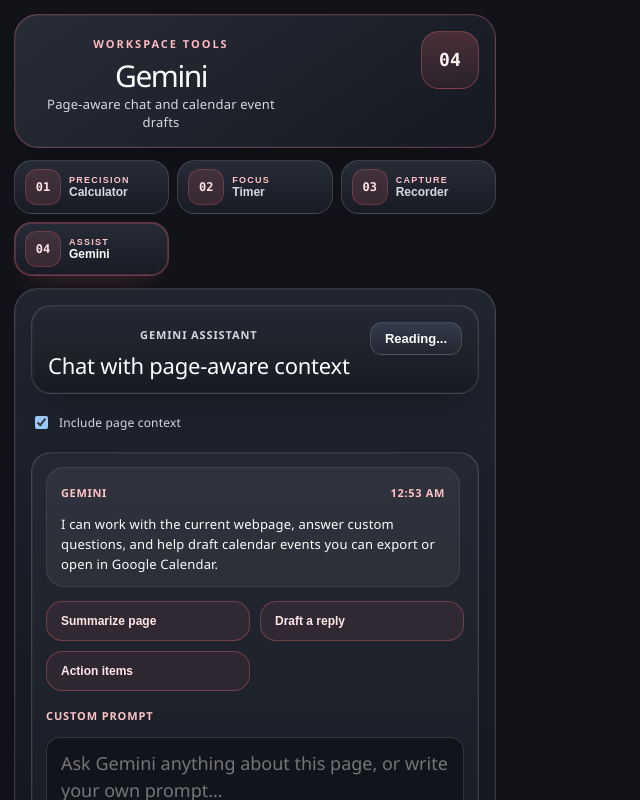
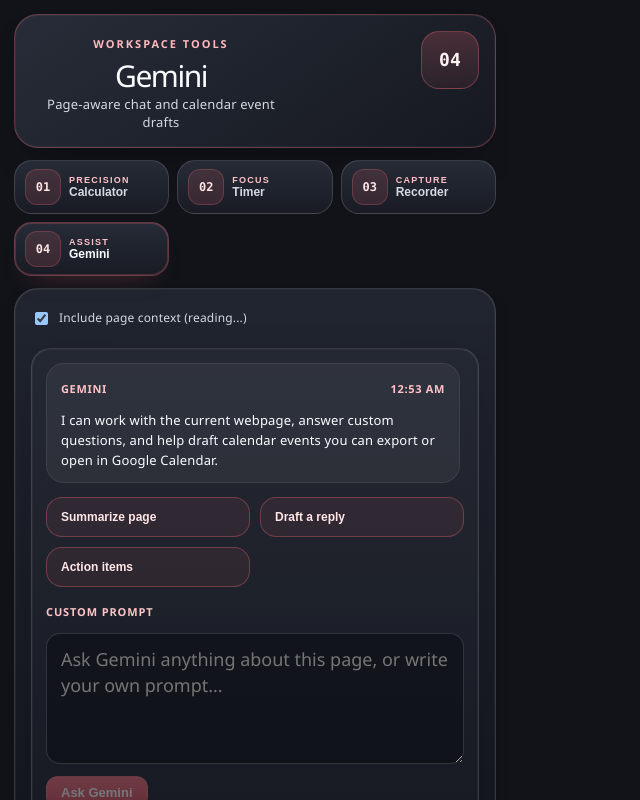
Before and after one commit to bellao314/multi-tool-extension, a React (Vite) app: page / in a window 1280 px wide. Both pictures are taken after a click on the button "Gemini". Shown: the top 800 px of the page, without its empty margins (0-640 px from the left). Built offline with nearby package versions, Linux system fonts and the light colour scheme; no server answers.

Commit message:
removed refresh page button

```diff
--- a/src/App.css
+++ b/src/App.css
@@ -397,7 +397,7 @@
   display: flex;
   flex-direction: column;
   gap: 10px;
-  max-height: 280px;
+  max-height: 300px;
   overflow-y: auto;
   padding-right: 4px;
 }
--- a/src/components/gemini/Gemini.jsx
+++ b/src/components/gemini/Gemini.jsx
@@ -107,8 +107,13 @@
   const [error, setError] = useState("");
 
   useEffect(() => {
-    void refreshPageContext();
-  }, []);
+    if (includePage) {
+      void refreshPageContext();
+      return;
+    }
+
+    setError("");
+  }, [includePage]);
 
   async function refreshPageContext() {
     setIsReadingPage(true);
@@ -184,28 +189,16 @@
 
   return (
     <div className="tool-panel gemini-panel">
-      <div className="gemini-hero">
-        <div>
-          <p className="section-title">Gemini Assistant</p>
-          <h2 className="gemini-title">Chat with page-aware context</h2>
-        </div>
-        <button
-          type="button"
-          className="secondary-btn"
-          onClick={() => void refreshPageContext()}
-          disabled={isReadingPage}
-        >
-          {isReadingPage ? "Reading..." : "Refresh Page"}
-        </button>
-      </div>
-
       <label className="gemini-context-toggle">
         <input
           type="checkbox"
           checked={includePage}
           onChange={(event) => setIncludePage(event.target.checked)}
         />
-        <span>Include page context</span>
+        <span>
+          Include page context
+          {includePage && isReadingPage ? " (reading...)" : ""}
+        </span>
       </label>
 
       <div className="gemini-chat-shell">
```
Also changed, not shown: 1 other file (tests, documents, lock files or other folders).
